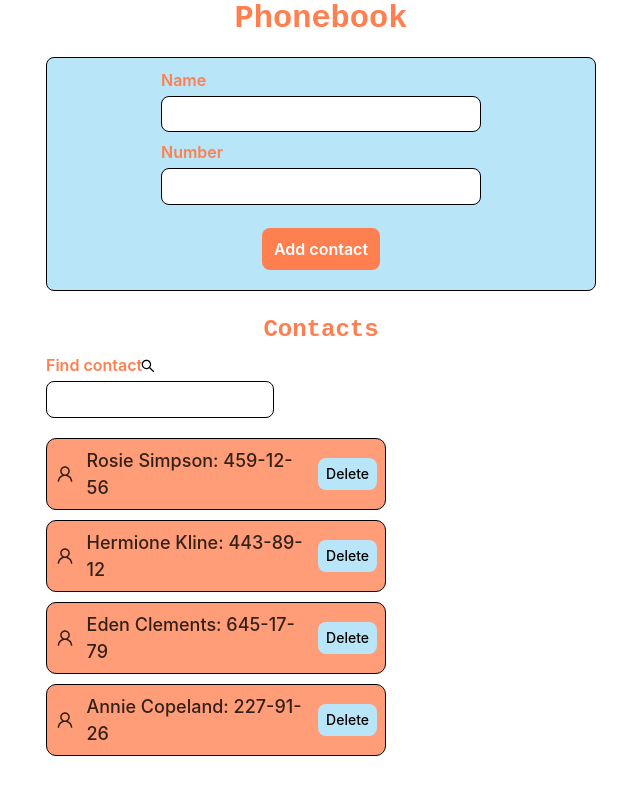
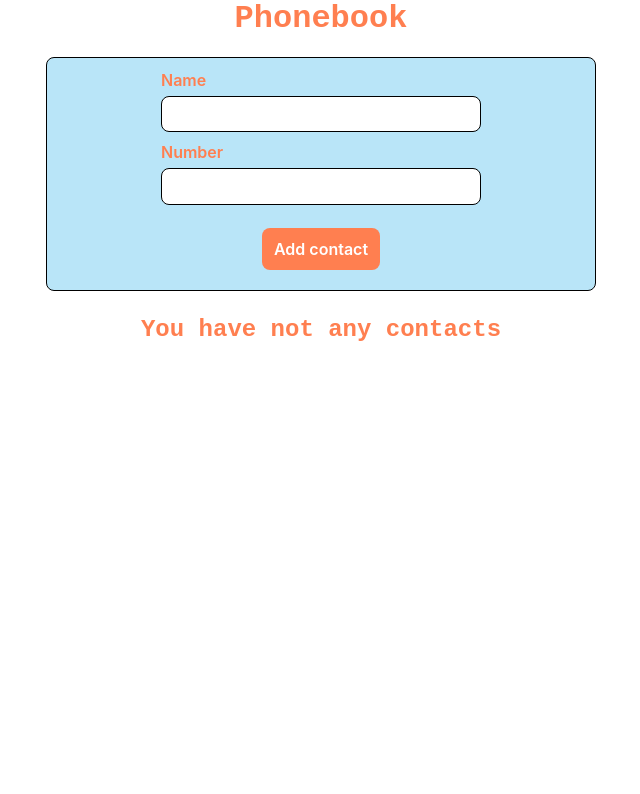
Before and after one commit to VladyslavPrystupa/goit-react-hw-02-phonebook, a React (Create React App) app: page / in a window 1280 px wide. Shown: the top 794 px of the page, without its empty margins (319-959 px from the left). Built offline with nearby package versions, Linux system fonts and the light colour scheme.

Commit message:
upd local

```diff
--- a/src/components/App/App.jsx
+++ b/src/components/App/App.jsx
@@ -7,14 +7,24 @@ import { Container, Header, SubHeader } from './App.styled';
 
 export class App extends Component {
   state = {
-    contacts: [
-      { id: 'id-1', name: 'Rosie Simpson', number: '459-12-56' },
-      { id: 'id-2', name: 'Hermione Kline', number: '443-89-12' },
-      { id: 'id-3', name: 'Eden Clements', number: '645-17-79' },
-      { id: 'id-4', name: 'Annie Copeland', number: '227-91-26' },
-    ],
+    contacts: [],
     filter: '',
   };
+
+  componentDidMount() {
+    const parseContacts = JSON.parse(localStorage.getItem('contacts'));
+    if (parseContacts) {
+      this.setState({
+        contacts: parseContacts,
+      });
+    }
+  }
+
+  componentDidUpdate(_, prevState) {
+    if (prevState.contacts.length !== this.state.contacts.length) {
+      localStorage.setItem('contacts', JSON.stringify(this.state.contacts));
+    }
+  }
 
   handleChange = evt => {
     const { name, value } = evt.target;
@@ -22,19 +32,22 @@ export class App extends Component {
   };
 
   contactsUpd = newContact => {
-    this.setState(prevState => {
-      return { contacts: [newContact, ...prevState.contacts] };
+    this.setState(({ contacts }) => {
+      return { contacts: [newContact, ...contacts] };
     });
   };
 
   onContactDelete = id => {
-    const indexOfContact = this.state.contacts.findIndex(
-      contact => contact.id === id
-    );
-    this.state.contacts.splice(indexOfContact, 1);
-    this.setState(prevState => {
-      return { contacts: prevState.contacts };
-    });
+    this.setState(({ contacts }) => ({
+      contacts: contacts.filter(contact => contact.id !== id),
+    }));
+    // const indexOfContact = this.state.contacts.findIndex(
+    //   contact => contact.id === id
+    // );
+    // this.state.contacts.splice(indexOfContact, 1);
+    // this.setState(prevState => {
+    //   return { contacts: prevState.contacts };
+    // });
   };
 
   render() {
--- a/src/components/ContactForm/ContactForm.jsx
+++ b/src/components/ContactForm/ContactForm.jsx
@@ -26,7 +26,7 @@ export class ContactForm extends Component {
       id: nanoid(10),
     };
 
-    const namesOfContacts = contacts.map(contact => contact.name);
+    const namesOfContacts = contacts.map(({ name }) => name);
     if (namesOfContacts.includes(name)) {
       this.reset();
       return Notiflix.Notify.failure('you already have this contact name');
```
